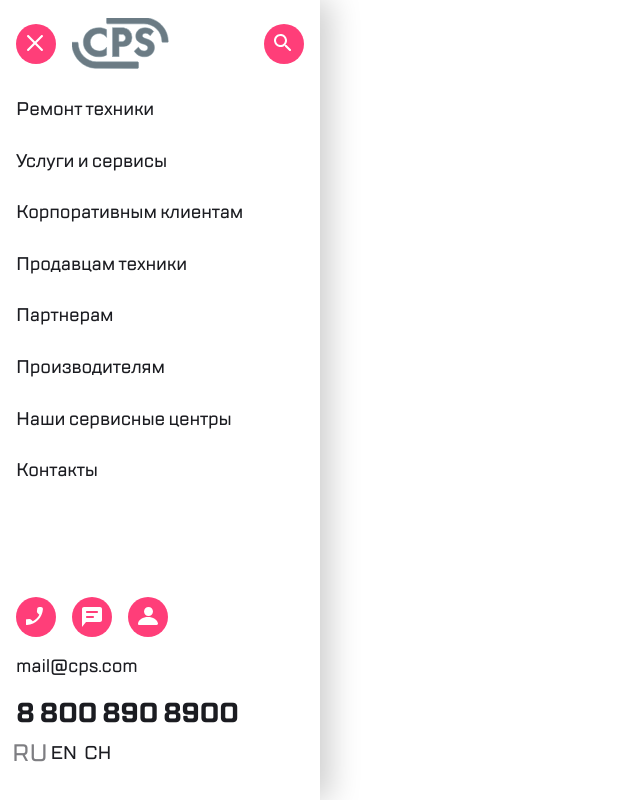
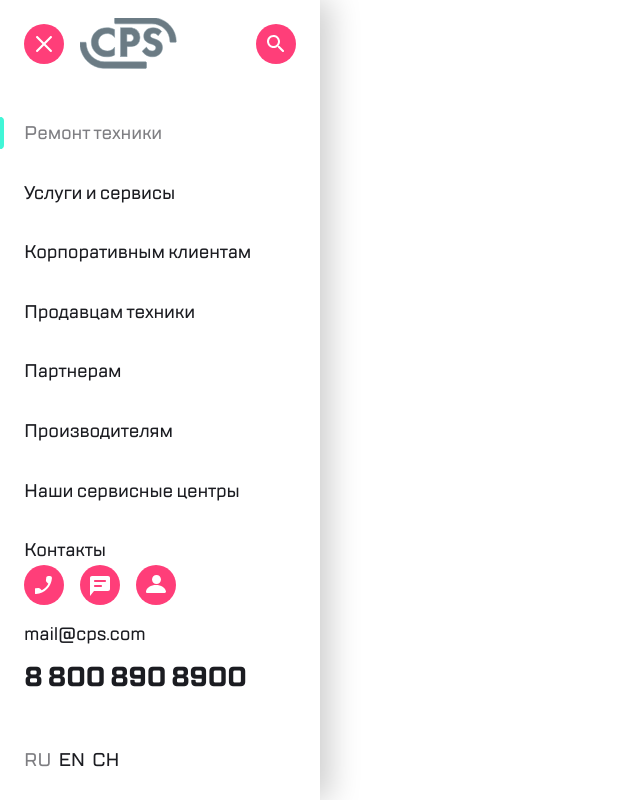
Before and after one commit to Alex-Bengardt/CPS_sidebar, a plain HTML site: page index.html in a window 1280 px wide. Shown: the whole page, without its empty margins (0-640 px from the left). Drawn offline with Linux system fonts and the light colour scheme.

Commit message:
correction of the layout, fix button, correction of class names, replacing the form with links

```diff
--- a/index.html
+++ b/index.html
@@ -11,16 +11,16 @@
 </head>
 
 <body>
-	<section class="sidebar__content">
+	<section class="sidebar">
 		<div class="sidebar__holder">
-			<button class="icon icon-close"></button>
+			<button class="sidebar__icon close"></button>
 			<a class="sidebar__logo" href="#"></a>
-			<button class="icon icon-search"></button>
+			<button class="sidebar__icon search"></button>
 		</div>
-		<nav class="sidebar-nav">
+		<nav class="sidebar__nav sidebar-nav">
 			<ul class="sidebar-nav__list">
 				<li class="sidebar-nav__item">
-					<a class="sidebar-nav__link" href="#">Ремонт техники</a>
+					<a class="sidebar-nav__link active" href="#">Ремонт техники</a>
 				</li>
 				<li class="sidebar-nav__item">
 					<a class="sidebar-nav__link" href="#">Услуги и сервисы</a>
@@ -47,21 +47,18 @@
 		</nav>
 		<div class="sidebar__holder">
 			<div class="sidebar__btns-list">
-				<button class="icon icon-call"></button>
-				<button class="icon icon-chat"></button>
-				<button class="icon icon-profile"></button>
+				<button class="sidebar__icon call"></button>
+				<button class="sidebar__icon chat"></button>
+				<button class="sidebar__icon profile"></button>
 			</div>
 			<a class="sidebar__link-email" href="mailto:mail@cps.com">mail@cps.com</a>
 			<a class="sidebar__link-phone" href="tel:88008908900">8 800 890 8900</a>
 		</div>
-		<form class="sidebar__lang-list lang-widget" action="">
-			<input id="RU" class="lang-widget__btn" type="radio" name="select-language" checked="checked">
-			<label for="RU" class="lang-widget__list-item">RU</label>
-			<input id="EN" class="lang-widget__btn" type="radio" name="select-language">
-			<label for="EN" class="lang-widget__list-item">EN</label>
-			<input id="CH" class="lang-widget__btn" type="radio" name="select-language">
-			<label for="CH" class="lang-widget__list-item">CH</label>
-		</form>
+		<div class="sidebar__lang-list">
+			<a class="sidebar__lang-item active">RU</a>
+			<a class="sidebar__lang-item">EN</a>
+			<a class="sidebar__lang-item">CH</a>
+		</div>
 	</section>
 </body>
 
--- a/style.css
+++ b/style.css
@@ -9,15 +9,14 @@ body {
 	font-weight: 500;
 }
 
-.sidebar__content {
+.sidebar {
 	background-color: #fff;
 	display: flex;
 	flex-direction: column;
-	gap: 8px;
 	height: 100vh;
 	justify-content: space-between;
 	left: 0;
-	padding: 18px 16px 32px;
+	padding: 18px 24px 32px;
 	position: absolute;
 	width: 320px;
 	z-index: 1;
@@ -28,26 +27,27 @@ body {
 	align-items: center;
 	display: flex;
 	gap: 16px;
-	justify-content: space-between;
+	justify-content: space-around;
+	padding-bottom: 50px;
 }
 
-.icon {
+.sidebar__icon {
 	display: block;
 	background-color:#ff3e79;
 	border-radius: 50%;
 	height: 40px;
 	width: 40px;
 	background-repeat: no-repeat;
-	background-position: 10px 10px;
 }
 
-.icon:hover {
+.sidebar__icon:hover {
 	background-color: #1b1c21;
 	opacity: .85
 }
 
-.icon-close {
+.close {
 	background-image: url(./image/ic_close.svg);
+	background-position: 50% 50%;
 }
 
 .sidebar__logo {
@@ -59,8 +59,9 @@ body {
 	flex-grow: 1;
 }
 
-.icon-search {
+.search {
 	background-image: url(./image/ic_search.svg);
+	background-position: 50% 50%;
 }
 
 .sidebar-nav {
@@ -70,8 +71,7 @@ body {
 .sidebar-nav__list {
 	display: flex;
 	flex-direction: column;
-	gap: 24px;
-	margin-top: 18px;
+	gap: 32px;
 }
 
 .sidebar-nav__link {
@@ -81,18 +81,17 @@ body {
 	line-height: 1.5em;
 }
 
-.sidebar-nav__link:hover {
+.sidebar-nav__link.active {
 	color: #7e7e82;
 	position: relative;
-	transition: .3s
 }
 
-.sidebar-nav__link:hover:before {
+.sidebar-nav__link.active:before {
 	border: 2px solid #41f6d7;
 	border-radius: 0 4px 4px 0;
 	content: "";
 	height: 32px;
-	left: -14px;
+	left: -22px;
 	position: absolute;
 	top: 50%;
 	transform: translate(-50%, -50%)
@@ -101,23 +100,28 @@ body {
 .sidebar__holder:not(:first-child) {
 	align-items: flex-start;
 	flex-direction: column;
+	gap: 12px;
 }
 
 .sidebar__btns-list {
 	display: flex;
 	gap: 16px;
+	padding-bottom: 4px;
 }
 
-.icon-call {
+.call {
 	background-image: url(./image/ic_call.svg);
+	background-position: 11px 11px;
 }
 
-.icon-chat {
+.chat {
 	background-image: url(./image/ic_chat.svg);
+	background-position: 10px 11px;
 }
 
-.icon-profile {
+.profile {
 	background-image: url(./image/ic_profile.svg);
+	background-position: 10px 10px;
 }
 
 .sidebar__link-email {
@@ -133,24 +137,18 @@ body {
 	line-height: 1.33em;
 }
 
-.lang-widget {
+.sidebar__lang-list {
 	display: flex;
 	gap: 7px;
 }
 
-.lang-widget__btn {
-	appearance: none;
-	position: absolute;
-}
-
-.lang-widget__list-item {
+.sidebar__lang-item {
   cursor: pointer;
   font-size: 1.15em;
   letter-spacing: -.2px;
   line-height: 1.5em;
 }
 
-.lang-widget__btn:checked + .lang-widget__list-item {
-	color: #7e7e82;
-	transform: scale(1.3);
+.sidebar__lang-item.active {
+	color: #7E7E82;
 }
```
